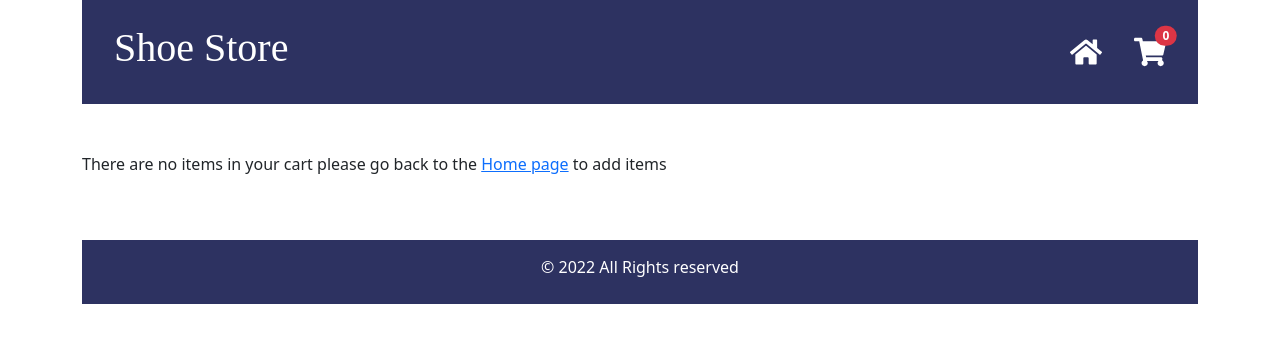
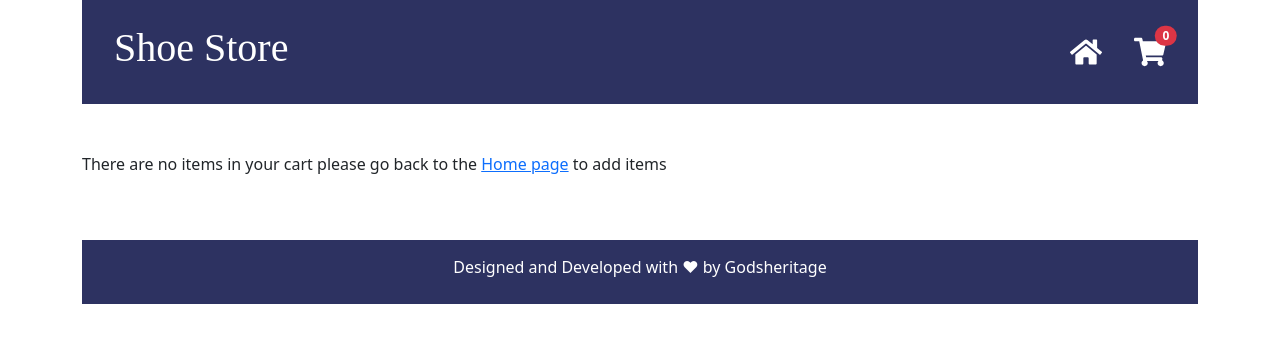
Before and after one commit to Godsheritage/e-commerce-store-app, a React (Create React App) app: page /cart in a window 1280 px wide. Shown: the top 342 px of the page. Built offline with nearby package versions, Linux system fonts and the light colour scheme.

Commit message:
final commits

```diff
--- a/src/components/Footer.tsx
+++ b/src/components/Footer.tsx
@@ -1,17 +1,15 @@
-import React from 'react'
+import React from "react";
 
-const Footer:React.FC = () => {
+const Footer: React.FC = () => {
+  return (
+    <div className="footer">
+      <h6>
+        {" "}
+        Designed and Developed with ❤ by{" "}
+        <a href="https://react-portfolio-ruddy.vercel.app/" className="link">Godsheritage</a>
+      </h6>
+    </div>
+  );
+};
 
-  const d = new Date();
-  const year = d.getFullYear();
-
-
-
-  return (
-    <div className='footer'>
-        <h6> &copy; {year} All Rights reserved</h6>
-    </div>
-  )
-}
-
-export default Footer
+export default Footer;
--- a/src/index.scss
+++ b/src/index.scss
@@ -52,8 +52,12 @@ $bgColor:#2d3261;
   height:5rem;
   border: 1px solid #333;
   // justify-content: space-between;
-  padding:0px 2rem 0px 2rem;
-  background-color: rgb(250, 243, 243);
+  padding-top:2rem;
+  // justify-content: center;
+  // align-items: center;
+  place-items: center;
+  // padding-top: 0.7rem;
+  // background-color: rgb(250, 243, 243);
 }
 
 .sub-container{
@@ -69,7 +73,7 @@ $bgColor:#2d3261;
 
 }
 .faTimes{
-  margin-top:1.5rem;
+  // margin-top:1.5rem;
 }
 // .card {
 //   background-color: #fff;
@@ -79,3 +83,8 @@ $bgColor:#2d3261;
 //   margin: 20px 0;
 //   position: relative;
 // }
+
+.link{
+  text-decoration: none;
+  color:white;
+}
--- a/src/pages/Cart.tsx
+++ b/src/pages/Cart.tsx
@@ -23,8 +23,8 @@ const Cart: React.FC = () => {
       {cartItems.map((cart) => (
         <div className="cartItems" key={cart.id}>
           <img className="img" src={cart.image} alt="CartItem" />
-          <p className="card-title pt-3">{cart.name}</p>
-          <p className="pt-3 itemsPrice">${cart.price}</p>
+          <p className="card-title">{cart.name}</p>
+          <p className=" itemsPrice">${cart.price}</p>
           <FaTimes
             className="faTimes"
             color="#2d3261"
```
